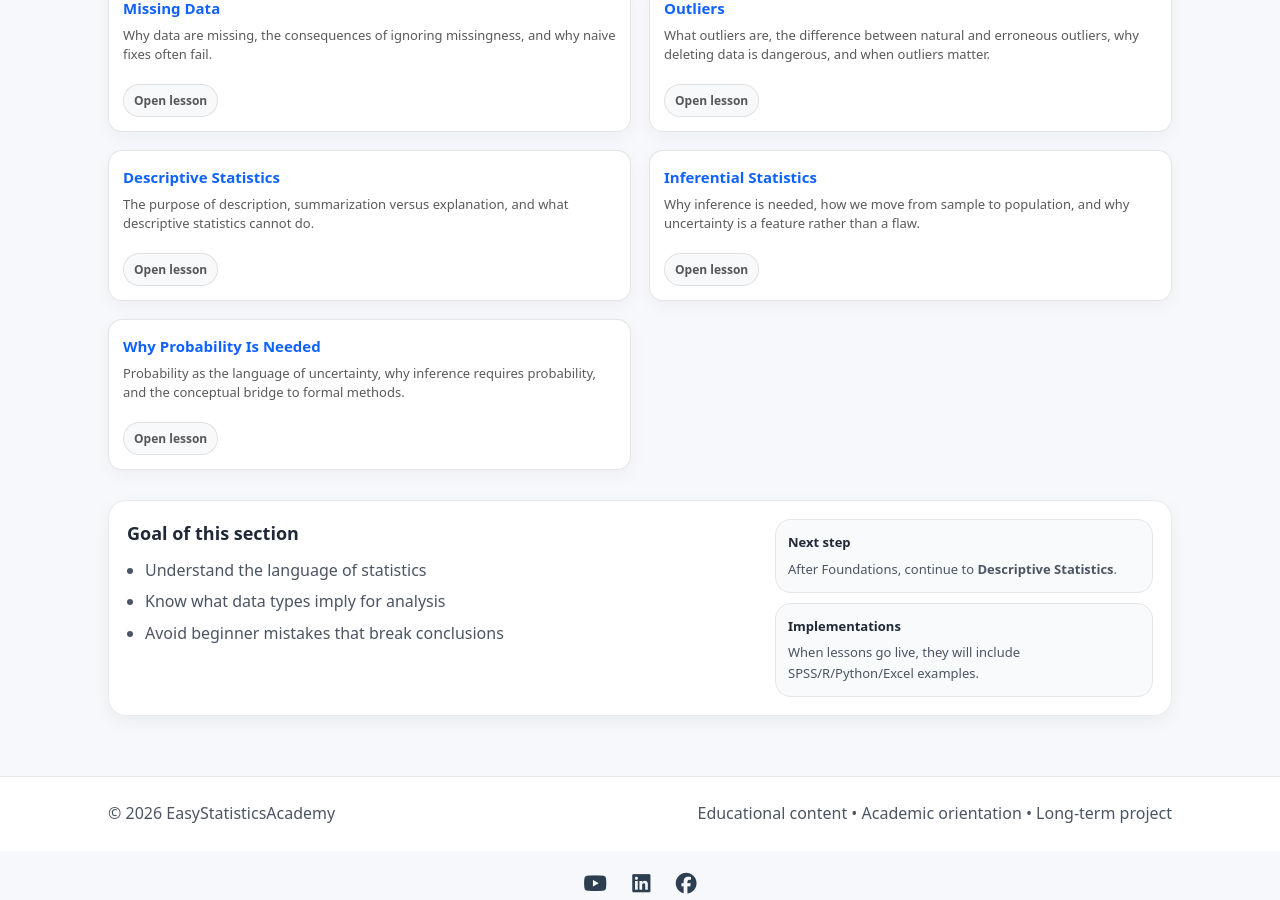
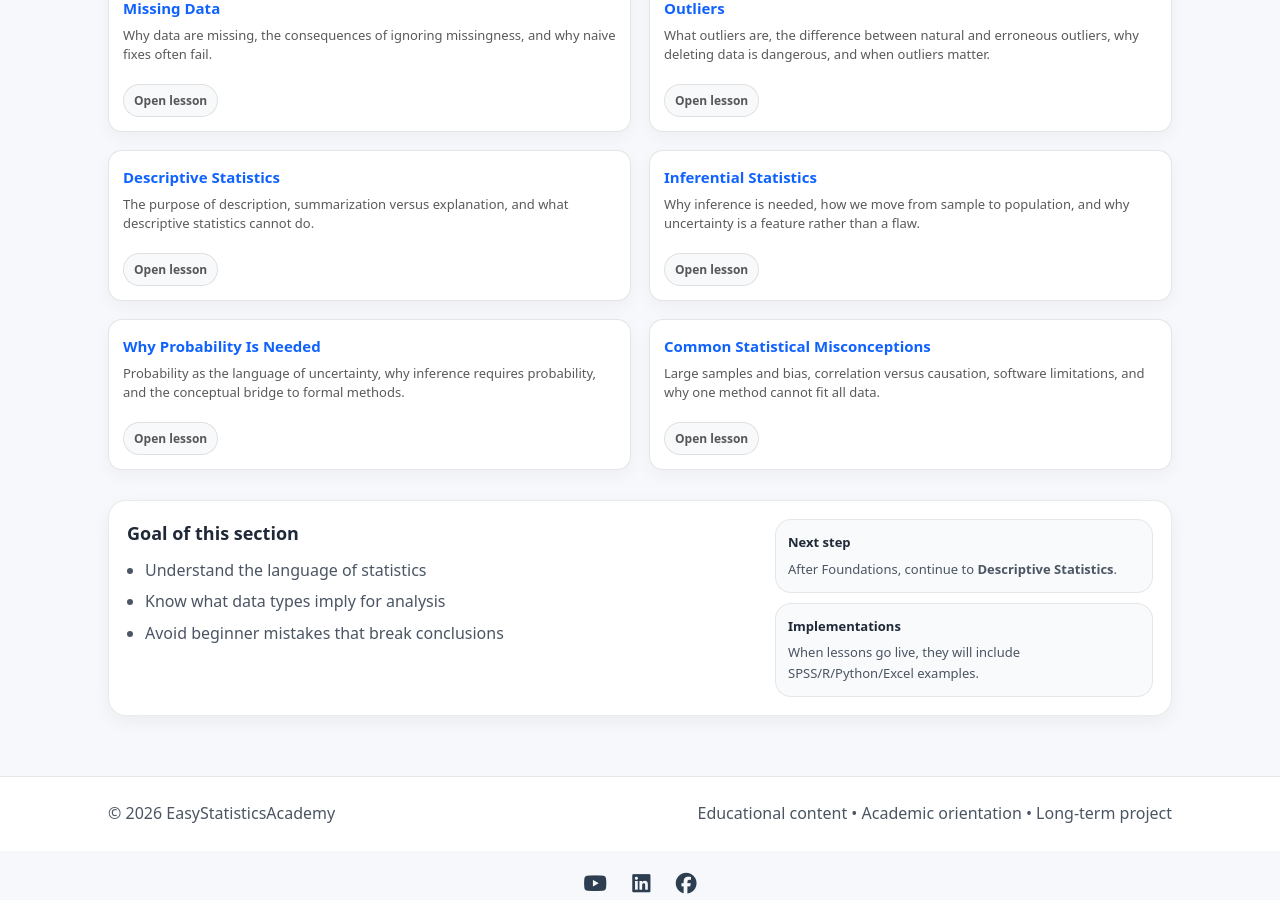
Before and after one commit to ammar-homaida-statistics/easystatisticsacademy, a Jekyll site: the page built from foundations/index.md, in a window 1280 px wide and 900 px high, scrolled down 2775 px. Built offline with Jekyll 4.4.1, drawn with Linux system fonts in a browser that asks for light colours; our own code applies the rules of GitHub Pages for plain Markdown files.

Commit message:
Add lesson card

```diff
--- a/foundations/index.md
+++ b/foundations/index.md
@@ -545,6 +545,22 @@ sidebar: true
     Open lesson
   </a>
 </div>
+<div class="card lesson-card">
+  <h3>
+    <a href="/foundations/common-statistical-misconceptions/">
+      Common Statistical Misconceptions
+    </a>
+  </h3>
+
+  <p>
+    Large samples and bias, correlation versus causation,
+    software limitations, and why one method cannot fit all data.
+  </p>
+
+  <a class="pill" href="/foundations/common-statistical-misconceptions/">
+    Open lesson
+  </a>
+</div>
 </div>
 
 
```
